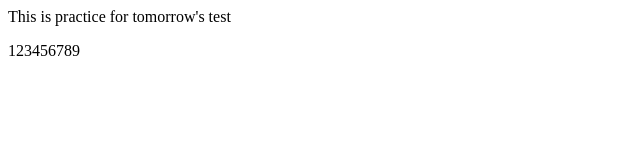
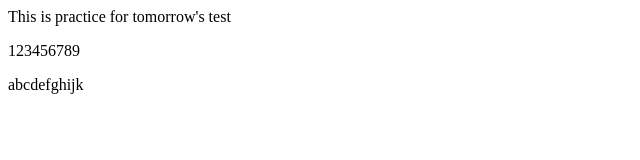
Before and after one commit to SaidVH/Practice, a plain HTML site: page index.html in a window 1280 px wide. Shown: the whole page, without its empty margins (0-640 px from the left). Drawn offline with Linux system fonts and the light colour scheme.

Commit message:
new changes index.html

```diff
--- a/index.html
+++ b/index.html
@@ -1,2 +1,3 @@
 <p>This is practice for tomorrow's test</p>
 <p>123456789</p>
+<p>abcdefghijk</p>
```
